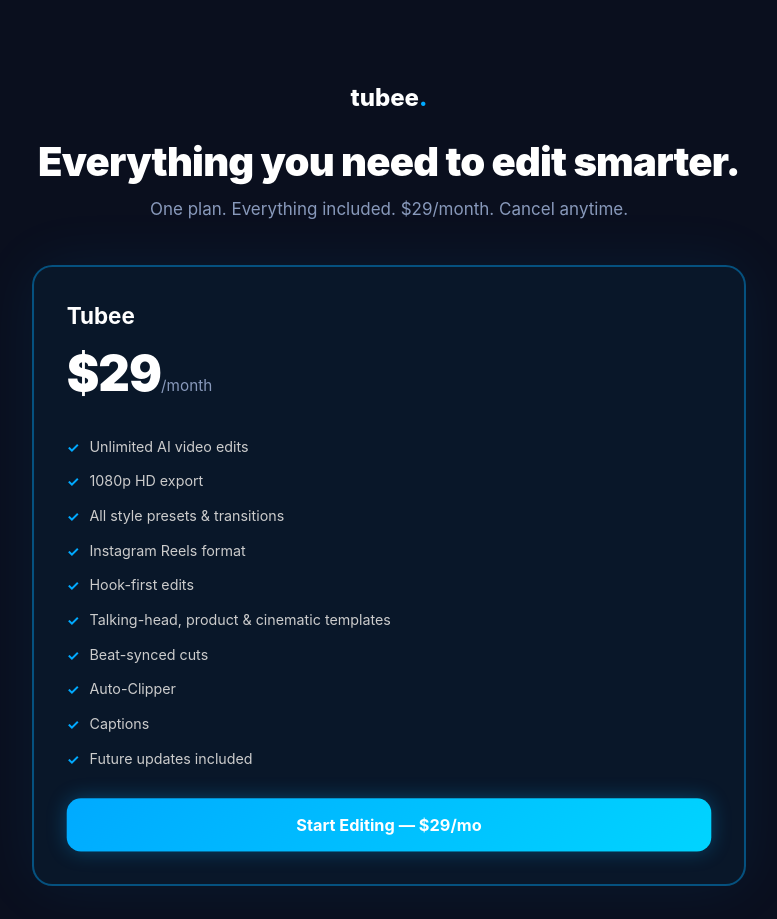
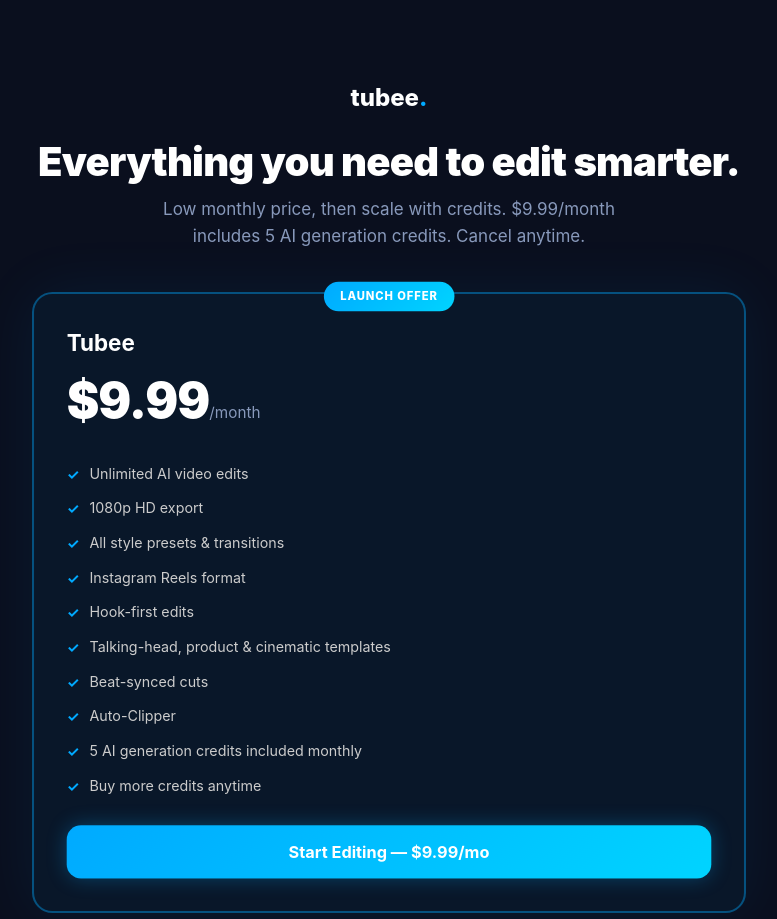
Before and after one commit to arriagoro/tubee, a Next.js app in the folder frontend/: page /pricing in a window 1280 px wide. Shown: the top 919 px of the page, without its empty margins (251-1028 px from the left). Built offline with nearby package versions, Linux system fonts and the light colour scheme.

Commit message:
pricing: switch to .99 launch plan plus generation credits

```diff
--- a/frontend/src/app/pricing/page.tsx
+++ b/frontend/src/app/pricing/page.tsx
@@ -12,8 +12,8 @@
   {
     name: 'Tubee',
     plan_key: 'pro' as const,
-    price: 29,
-    badge: null,
+    price: 9.99,
+    badge: 'Launch Offer',
     features: [
       'Unlimited AI video edits',
       '1080p HD export',
@@ -23,10 +23,10 @@
       'Talking-head, product & cinematic templates',
       'Beat-synced cuts',
       'Auto-Clipper',
-      'Captions',
-      'Future updates included',
+      '5 AI generation credits included monthly',
+      'Buy more credits anytime',
     ],
-    cta: 'Start Editing — $29/mo',
+    cta: 'Start Editing — $9.99/mo',
     highlighted: true,
   },
 ];
@@ -172,7 +172,7 @@
             Everything you need to edit smarter.
           </h1>
           <p style={{ color: '#8899BB', fontSize: 17, maxWidth: 500, margin: '0 auto', lineHeight: 1.6 }}>
-            One plan. Everything included. $29/month. Cancel anytime.
+Low monthly price, then scale with credits. $9.99/month includes 5 AI generation credits. Cancel anytime.
           </p>
         </div>
 
```
Also changed, not shown: 1 other file (tests, documents, lock files or other folders).
